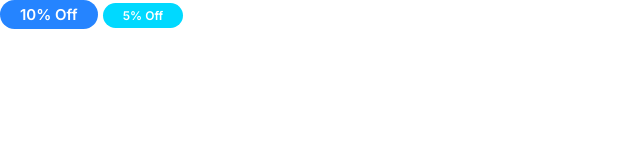
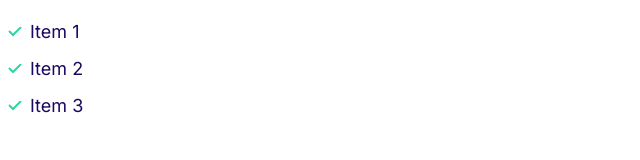
Before and after one commit to guy586/Moshify, a plain HTML site: page index.html in a window 1280 px wide. Shown: the whole page, without its empty margins (0-640 px from the left). Drawn offline with Linux system fonts and the light colour scheme.

Commit message:
Build the list component.

```diff
--- a/css/styles.css
+++ b/css/styles.css
@@ -119,3 +119,31 @@ a {
         font-size: 1.2rem;
     }
 }
+
+/* Lists */
+.list {
+    list-style: none;
+    padding-left: 0;
+    color: var(--color-headings);
+}
+
+.list--inline .list__item {
+    display: inline-block;
+    margin-right: 2rem;
+}
+
+.list--tick {
+    list-style-image: url(../images/tick.svg);
+    padding-left: 3rem;
+}
+
+.list--tick .list__item {
+    padding-left: 0.5rem;
+    margin-bottom: 1rem;
+}
+
+@media screen and (min-width: 1024px) {
+    .list--tick .list__item {
+        padding-left: 0;
+    }
+}
--- a/index.html
+++ b/index.html
@@ -15,7 +15,10 @@
     <link rel="stylesheet" href="css/styles.css" />
   </head>
   <body>
-    <span class="badge badge--primary">10% Off</span>
-    <span class="badge badge--secondery badge--small">5% Off</span>
+    <ul class="list list--tick">
+      <li class="list__item">Item 1</li>
+      <li class="list__item">Item 2</li>
+      <li class="list__item">Item 3</li>
+    </ul>
   </body>
 </html>
```
Also changed, not shown: components/lists.html (added, +5 -0 lines), images/tick.svg (added).
